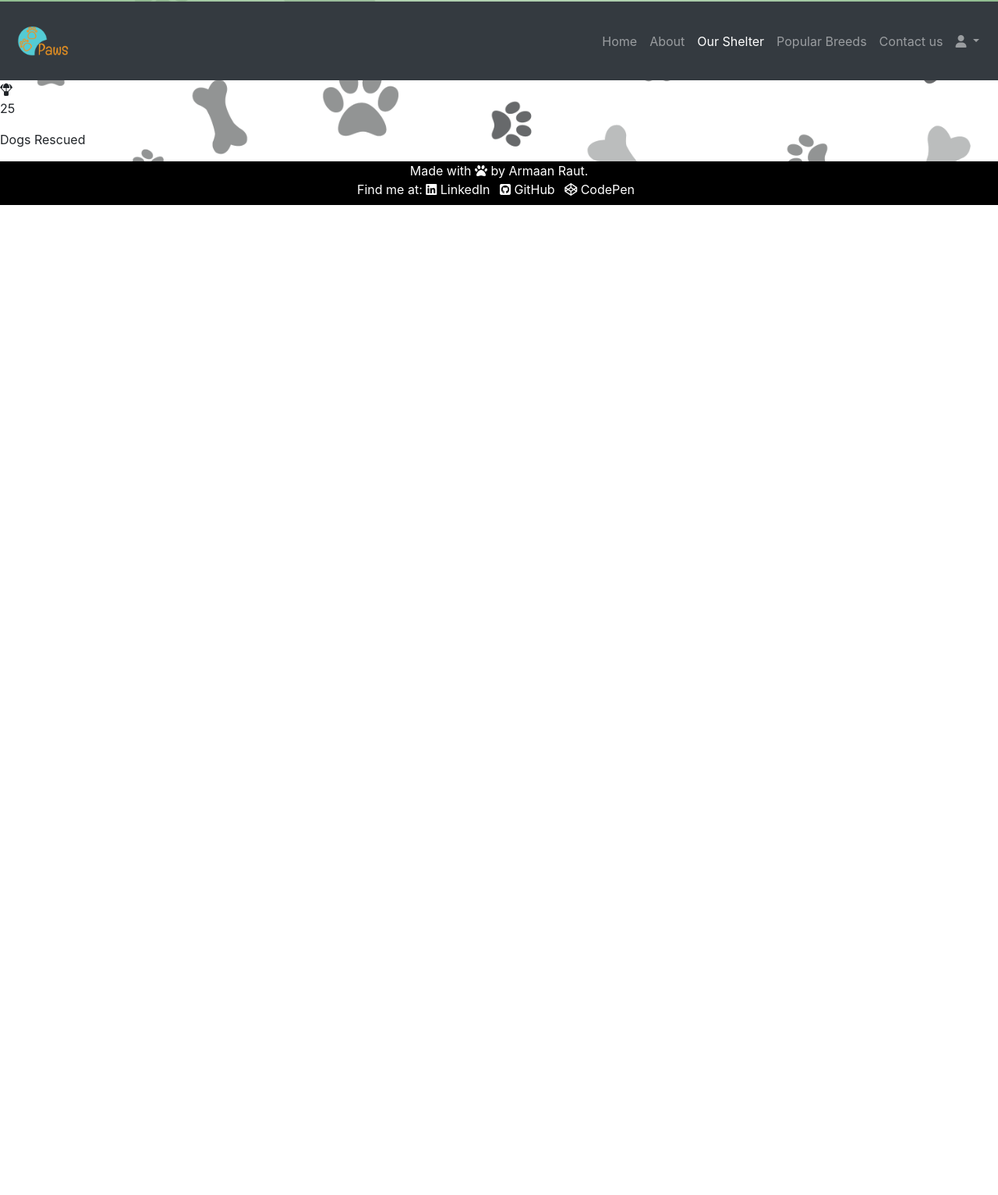
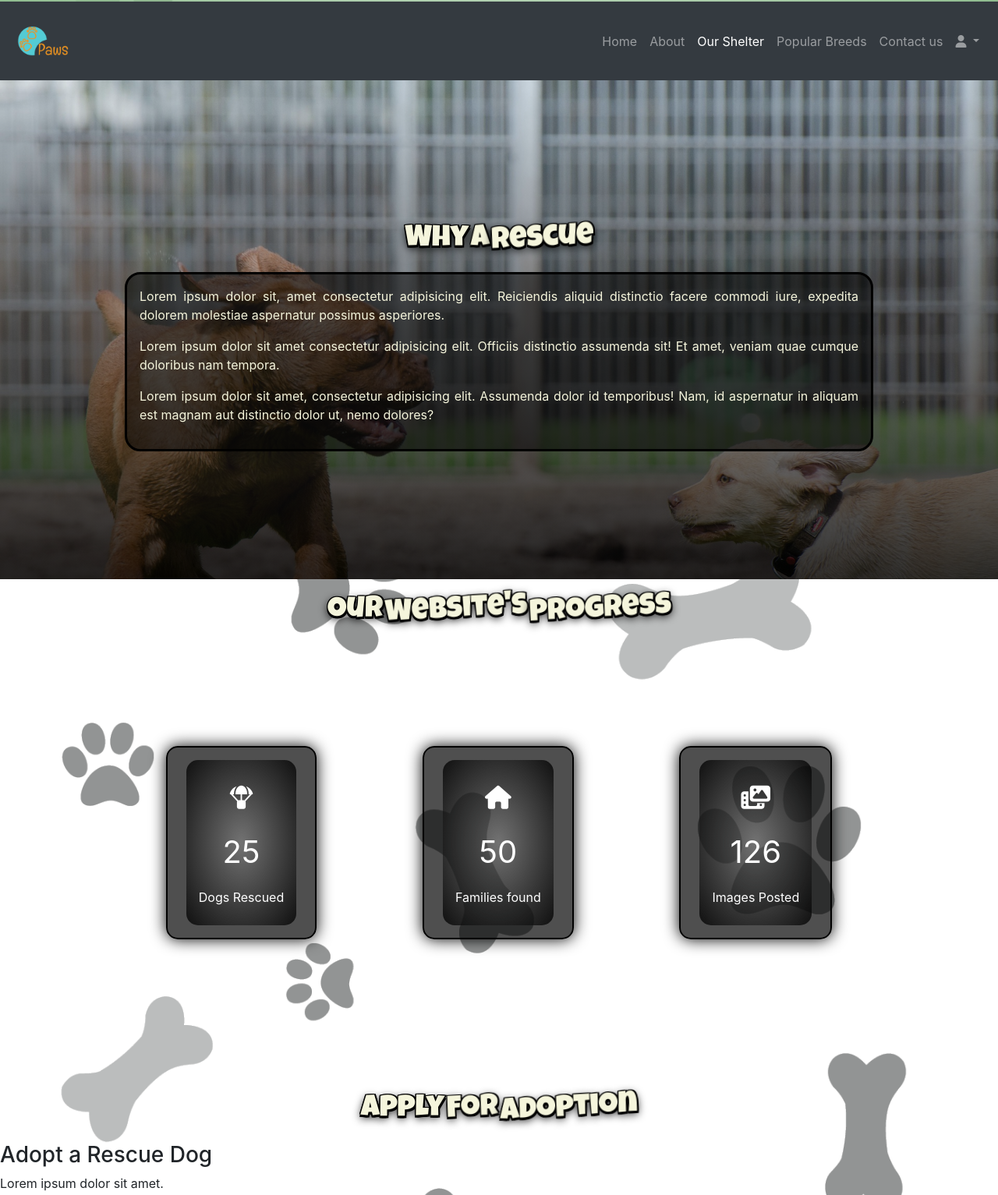
Before and after one commit to ArmaanRaut/Paws, a plain HTML site: page shelter.html in a window 1280 px wide. Shown: the part 686-2219 px from the top of the page at 78% size. Before the commit the page ends 949 px from the top, so only its background shows below. Drawn offline with nearby package versions, Linux system fonts and the light colour scheme; a script that the page names is missing.

Commit message:
Added shelter form
Made the shelter form and added a few elements

```diff
--- a/css/home.css
+++ b/css/home.css
@@ -528,7 +528,7 @@ header .dog .features:before {
   padding: 1rem;
   margin: 1rem;
   text-align: center;
-  transition: all 0.8s ease;
+  transition: all 0.8s ease-in-out;
 }
 .info .info-para p{
   text-align: justify;
@@ -536,7 +536,6 @@ header .dog .features:before {
 .info .info-para:hover{
   background-color: #000000;
   box-shadow: 0 0 20px #ffffff;
-  border-radius: 0 15px 0 15px;
   border: 3px solid #fff;
 }
 .info .info-tabs{
--- a/css/shelter.css
+++ b/css/shelter.css
@@ -0,0 +1,80 @@
+/* rescue section */
+.rescue{
+  height: 80vh;
+  background: linear-gradient(rgba(255,255,255,0.2),rgba(0,0,0,0.8)) , url('../img/rescue.jpg') no-repeat 0 0 / cover;
+  display: flex;
+  flex-direction: column;
+  justify-content: center;
+  align-items: center;
+}
+.rescue .rescue-data{
+  background-color: rgba(0, 0, 0, 0.5);
+  color: #F5F5DC;
+  width: 75%;
+  padding: 1rem;
+  border: 3px solid #000000;
+  border-radius: 20px;
+  text-align: justify;
+  transition: all 0.8s ease-in-out;
+}
+.rescue .rescue-data:hover{
+  transform: scale(1.1);
+  background: #000000;
+  box-shadow: 0 0 20px #ffffff;
+  border: 3px solid #fff;
+}
+/* end of rescue section */
+/* site counter */
+.site-counter{
+  height: 80vh;
+}
+.counter-section{
+  position: relative;
+  top: 40%;
+  color: #ffffff;
+  transform: translateY(-50%);
+}
+.counter-section .counter-div{
+  display: flex;
+  flex-wrap: wrap;
+  justify-content: space-evenly;
+  align-items: center;
+}
+.counter-box{
+  background: #000000b0;
+  margin: 0.5rem;
+  padding: 1em 1.5em;
+  border-radius: 15px;
+  border: 2px solid #000000;
+  box-shadow: 0 0 20px #000000;
+}
+.icon-box{
+  background: radial-gradient(rgba(255,255,255,0.2),rgba(0,0,0,0.8));
+  padding: 0.5em 1rem;
+  border-radius: 15px;
+  transition: all 0.8s ease-in-out;
+}
+.icon-box:hover{
+  transform: scale(1.1);
+  background: radial-gradient(rgba(255,255,255,0.5),rgb(0,0,0));
+}
+.icon-box .fas{
+  font-size: 30px;
+  margin: 25px auto;
+  color: #ffffff;
+}
+.icon-box .counter{
+  font-size: 40px;
+}
+@media(max-width:768px)
+{
+  .counter-box{
+    transform: scale(0.85);
+  }
+}
+/* end of site counter */
+/* rescue form */
+.rescue-form{
+  height: 80vh;
+}
+/* end of rescue form */
--- a/shelter.html
+++ b/shelter.html
@@ -12,6 +12,7 @@
     integrity="sha384-9aIt2nRpC12Uk9gS9baDl411NQApFmC26EwAOH8WgZl5MYYxFfc+NcPb1dKGj7Sk" crossorigin="anonymous">
   <link rel="shortcut icon" type="image/x-icon" href="img/logo.png" />
   <script src="https://kit.fontawesome.com/dd1e421363.js" crossorigin="anonymous"></script>
+  <script src="https://code.jquery.com/jquery-1.12.4.min.js"></script>
   <title>Our Shelter</title>
 </head>
 
@@ -68,21 +69,77 @@
     </div>
   </nav>
   <!-- navbar end -->
+  <!-- rescue -->
   <div class="rescue">
-
+    <h1 class="heading" style="transform: scale(0.6);"><span class="heading-word">Why</i></span><span
+      class="heading-word">A</span><span class="heading-word">Rescue</span></h1>
+    <div class="rescue-data">
+      <p>Lorem ipsum dolor sit, amet consectetur adipisicing elit. Reiciendis aliquid distinctio facere commodi iure, expedita dolorem molestiae aspernatur possimus asperiores.</p>
+      <p>Lorem ipsum dolor sit amet consectetur adipisicing elit. Officiis distinctio assumenda sit! Et amet, veniam quae cumque doloribus nam tempora.</p>
+      <p>Lorem ipsum dolor sit amet, consectetur adipisicing elit. Assumenda dolor id temporibus! Nam, id aspernatur in aliquam est magnam aut distinctio dolor ut, nemo dolores?</p>
+    </div>
   </div>
+  <!-- end rescue -->
+  <!-- site counter -->
   <div class="site-counter">
-    <div class="row">
-      <div class="col-md-3">
-        <i class="fas fa-parachute-box"></i>
-        <p>25</p>
-        <p>Dogs Rescued</p>
+    <h1 class="heading" style="transform: scale(0.6);"><span class="heading-word">Our</i></span><span
+      class="heading-word">Website's</span><span class="heading-word">Progress</span></h1>
+    <div class="container counter-section">
+      <div class="counter-div text-center">
+        <div class="counter-box">
+          <div class="icon-box">
+            <i class="fas fa-parachute-box"></i>
+            <p class="counter">25</p>
+            <p>Dogs Rescued</p>
+          </div>
+        </div>
+        <div class="counter-box">
+          <div class="icon-box">
+            <i class="fas fa-home"></i>
+            <p class="counter">50</p>
+            <p>Families found</p>
+          </div>
+        </div>
+        <div class="counter-box">
+          <div class="icon-box">
+            <i class="fas fa-photo-video"></i>
+            <p class="counter">126</p>
+            <p>Images Posted</p>
+          </div>
+        </div>
       </div>
     </div>
   </div>
+  <!-- end of site counter -->
+  <!-- jquery counter files and script tags -->
+  <script src="js/jquery.counterup.min.js"></script>
+  <script src="http://cdnjs.cloudflare.com/ajax/libs/waypoints/2.0.3/waypoints.min.js"></script>
+  <script>
+    jQuery(document).ready(function( $ )
+    {
+      $('.counter').counterUp({
+      delay: 10,
+      time: 1000
+      });
+    });
+  </script>
+  <!-- rescue form -->
   <div class="rescue-form">
-
+    <h1 class="heading" style="transform: scale(0.6);"><span class="heading-word">Apply</i></span><span
+      class="heading-word">For</span><span class="heading-word">Adoption</span></h1>
+    <div class="form-div">
+      <div class="data-txt">
+        <h3>Adopt a Rescue Dog</h3>
+        <p>Lorem ipsum dolor sit amet.</p>
+      </div>
+      <div class="data-txt">
+        <h3>We will help</h3>
+        <p>Lorem ipsum dolor sit amet.</p>
+      </div>
+      <a href="shelter-form.html">Apply</a>
+    </div>
   </div>
+  <!-- end of rescue form -->
   <!-- footer section -->
   <footer>
     <p>Made with <i class="fas fa-paw"></i> by Armaan Raut.</p>
```
Also changed, not shown: Adopt-form.html (+2 -2 lines), css/about.css (+13 -11 lines), css/breed.css (+6 -5 lines), js/jquery.counterup.min.js (added, +8 -0 lines), shelter-form.html (+11 -33 lines), img/rescue-form.jpg (renamed from img/dog5.jpg), img/rescue.jpg (renamed from img/dog7.jpg).
